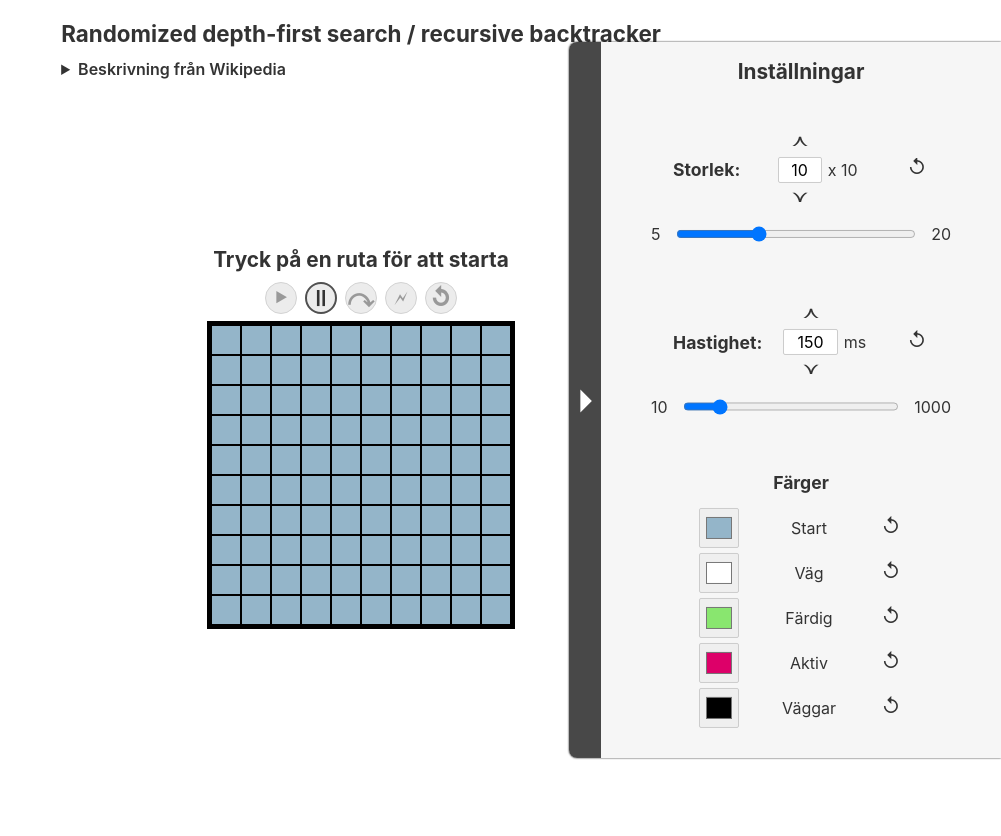
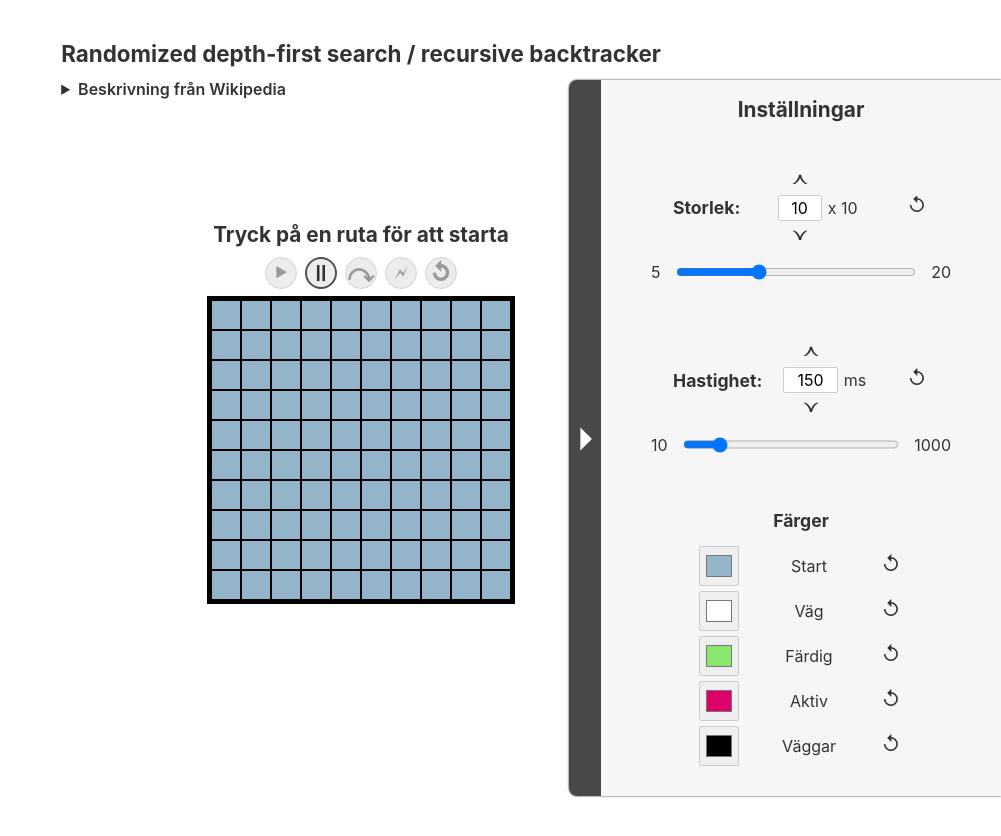
Before and after one commit to Alexander-Holm/maze-algorithm, a Svelte app: page / in a window 1280 px wide. Shown: the whole page, without its empty margins (279-1280 px from the left). Before the commit the page ends 800 px from the top, so only its background shows below. Built offline with nearby package versions, Linux system fonts and the light colour scheme.

Commit message:
scrollbar när settings är högre än fönstret

```diff
--- a/src/App.svelte
+++ b/src/App.svelte
@@ -124,29 +124,46 @@
 
 <style>
     :global(body){
+        --body-padding: 40px;
         height: 100%;
         width: 100%;
         min-width: fit-content;
-        padding: 20px 50px;
-        display: flex;
-        flex-direction: column;
-        align-items: center;
+        display: grid;
+        grid-template-rows: auto 1fr;
+        padding: var(--body-padding);
+    }
+    header{
+        grid-row: 1;
+        grid-column: 1;
+        justify-self: center;
+        height: fit-content;
     }
     main{
+        grid-row: 2;
+        grid-column: 1;
+        margin-inline: auto;
+        margin-top: 60px;
+        margin-bottom: 110px;
         width: max-content;
         display: flex;
         flex-direction: column;
         align-items: center;
         justify-content: center;
-        flex-grow: 1;
-        padding: 50px 0;
     }
     aside{
-        position: absolute;
-        /* center right */
-        right: 0;
-        top: 50%;
-        transform: translateY(-50%);
+        z-index: 2;
+        grid-row-start: 1;
+        grid-row-end: 3;
+        grid-column: 1;
+        margin: auto;
+        /* Ignorera body padding för att ligga längst ut till höger */
+        margin-right: calc( var(--body-padding) * -1 );
+        /*
+            body padding-bottom tas inte med i overflow.
+            Lägger till padding för att inte ska ta i botten av sidan.
+            Det blir lite mer padding-top när fönsterhöjden är liten.
+        */
+        padding: var(--body-padding) 0px;
     }
     :global(h2){
         font-size: 1.3rem;
```
Also changed, not shown: public/build/bundle.css, public/build/bundle.js, 1 other file (tests, documents, lock files or other folders).
